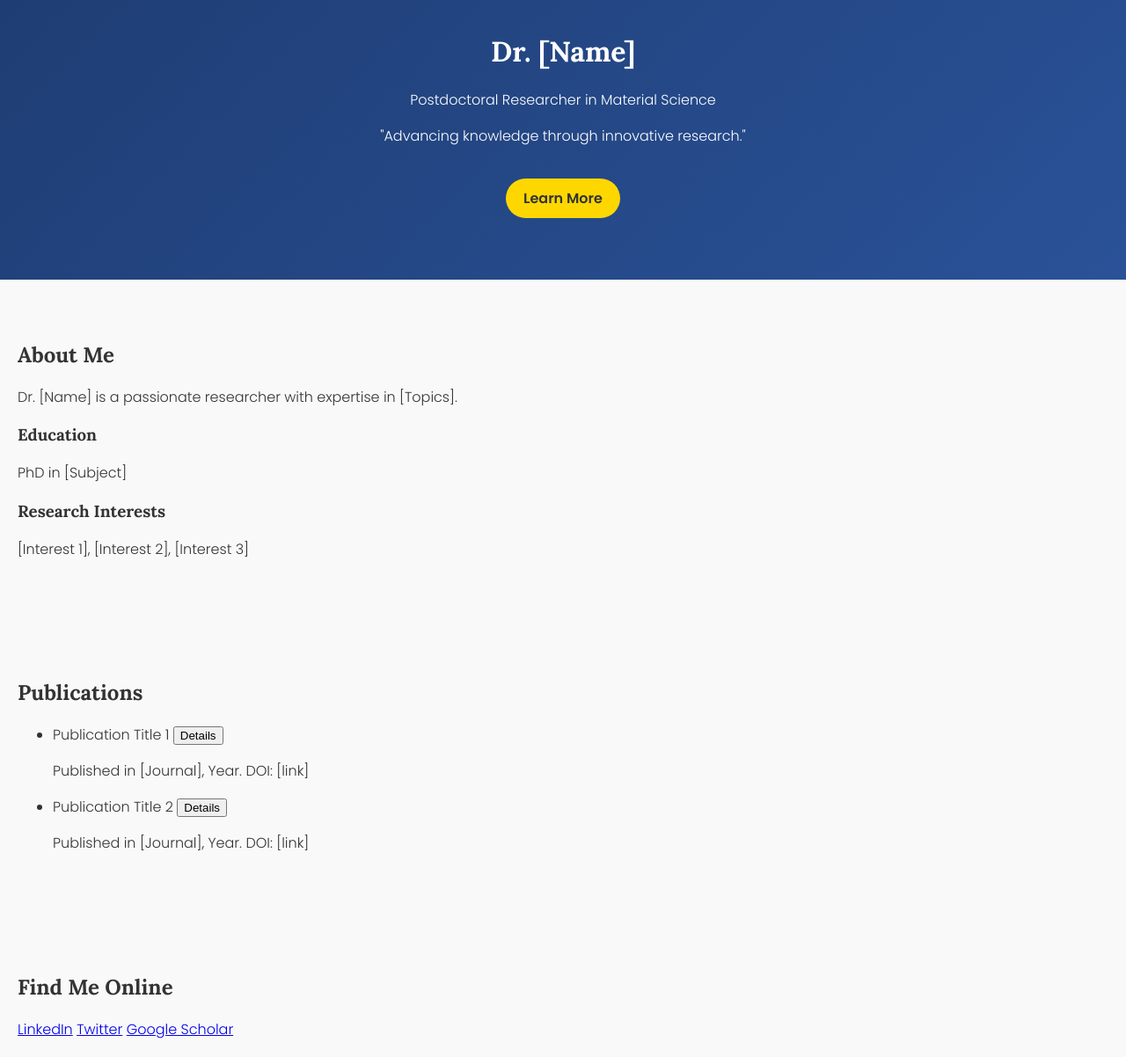
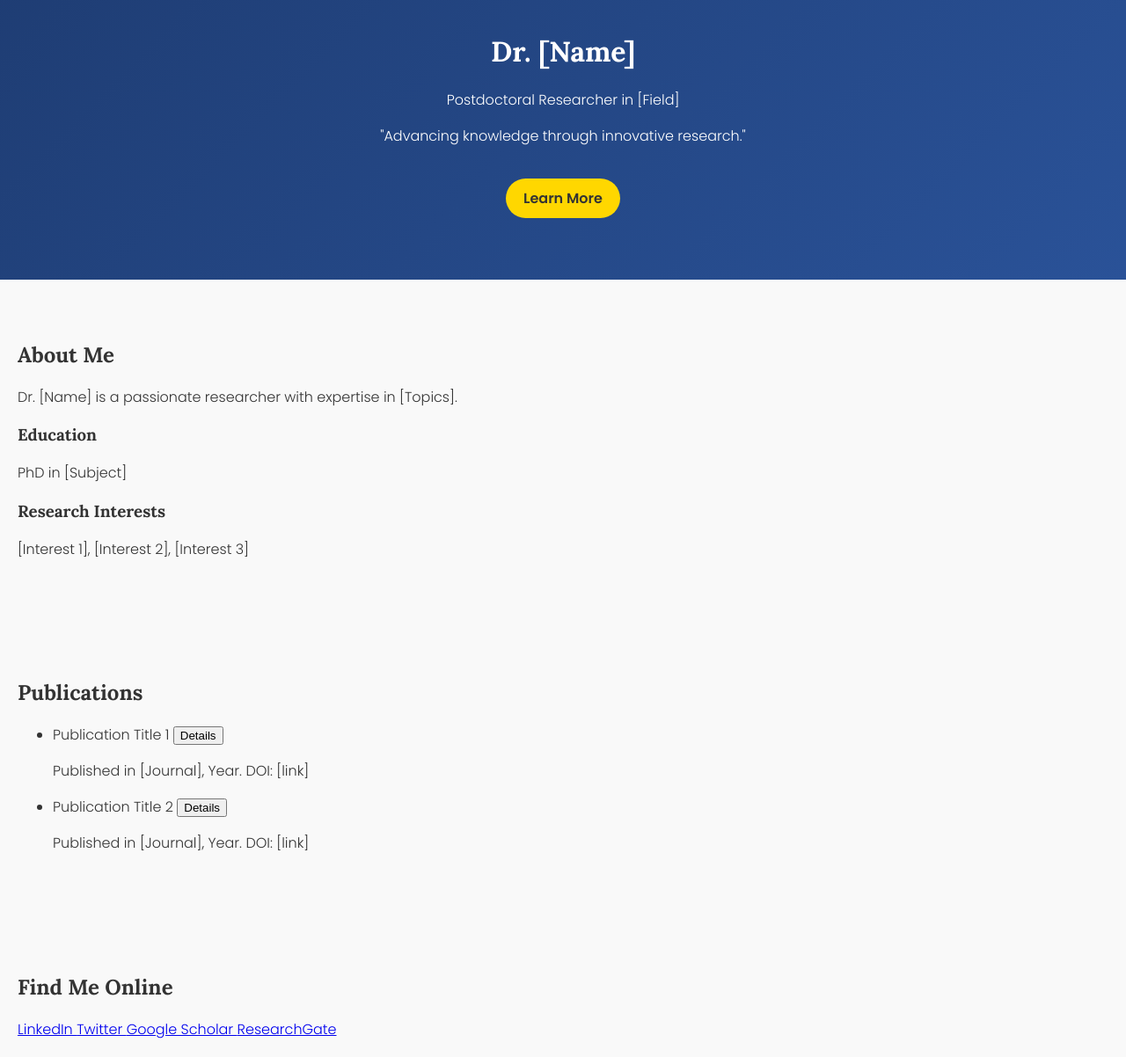
Before and after one commit to Nottykhan/posd, a plain HTML site: page index.html in a window 1280 px wide. Shown: the part 98-1300 px from the top of the page at 88% size. Drawn offline with nearby package versions, Linux system fonts and the light colour scheme.

Commit message:
Update index.html

```diff
--- a/index.html
+++ b/index.html
@@ -15,7 +15,7 @@
     <div class="container">
       <img src="assets/profile-pic.jpg" alt="Profile Picture" class="profile-pic">
       <h1 class="name">Dr. [Name]</h1>
-      <p class="title">Postdoctoral Researcher in Material Science</p>
+      <p class="title">Postdoctoral Researcher in [Field]</p>
       <p class="intro">"Advancing knowledge through innovative research."</p>
       <a href="#about" class="btn">Learn More</a>
     </div>
@@ -63,12 +63,22 @@
   <div class="container">
     <h2>Find Me Online</h2>
     <div class="social-links">
-        <a href="https://linkedin.com" target="_blank"><i class="fab fa-linkedin"></i> LinkedIn</a>
-        <a href="https://twitter.com" target="_blank"><i class="fab fa-twitter"></i> Twitter</a>
-        <a href="https://scholar.google.com" target="_blank"><i class="fas fa-graduation-cap"></i> Google Scholar</a>
+      <a href="https://linkedin.com" target="_blank">
+        <i class="fab fa-linkedin"></i> LinkedIn
+      </a>
+      <a href="https://twitter.com" target="_blank">
+        <i class="fab fa-twitter"></i> Twitter
+      </a>
+      <a href="https://scholar.google.com" target="_blank">
+        <i class="fas fa-graduation-cap"></i> Google Scholar
+      </a>
+      <a href="https://researchgate.net" target="_blank">
+        <i class="fab fa-researchgate"></i> ResearchGate
+      </a>
     </div>
   </div>
 </section>
+
 
   <!-- Contact Section -->
   <section id="contact">
```
Lines whose indentation alone changed are shown as unchanged.
